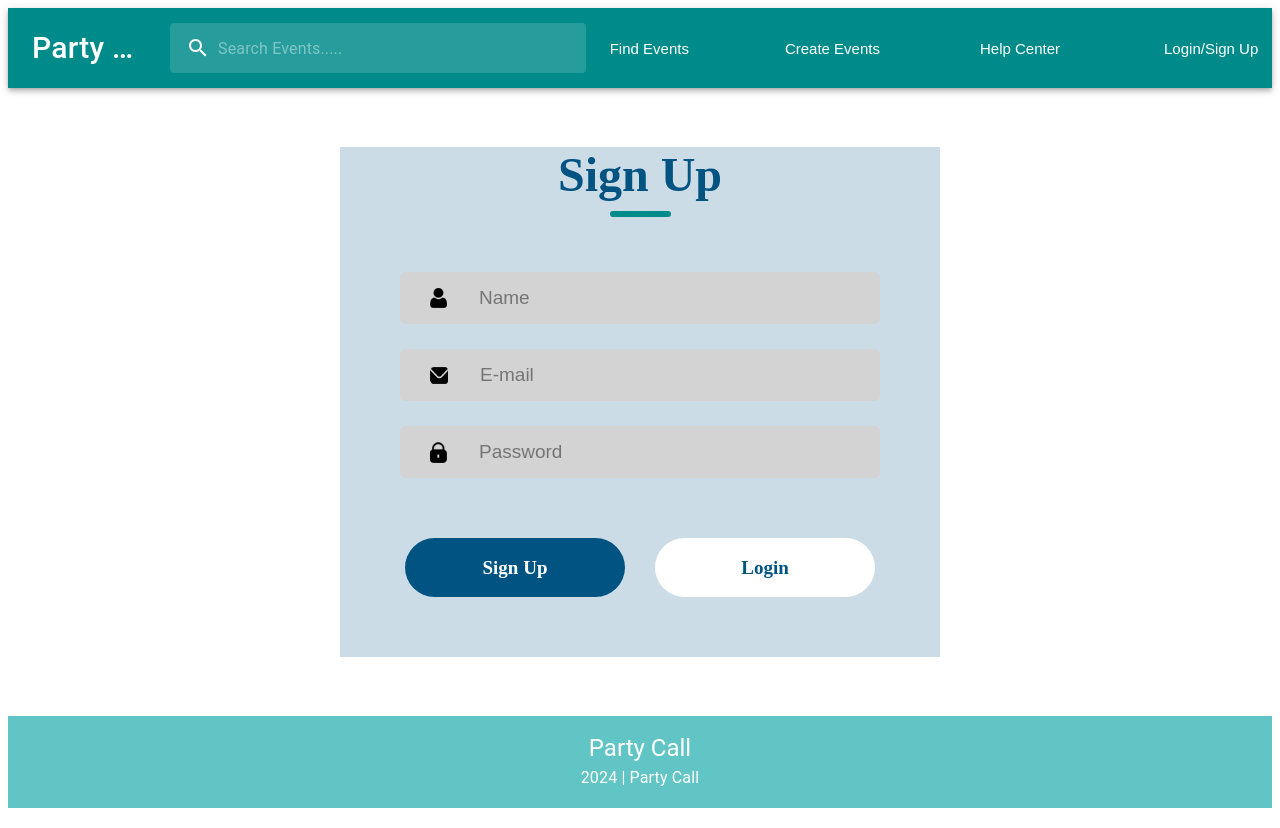
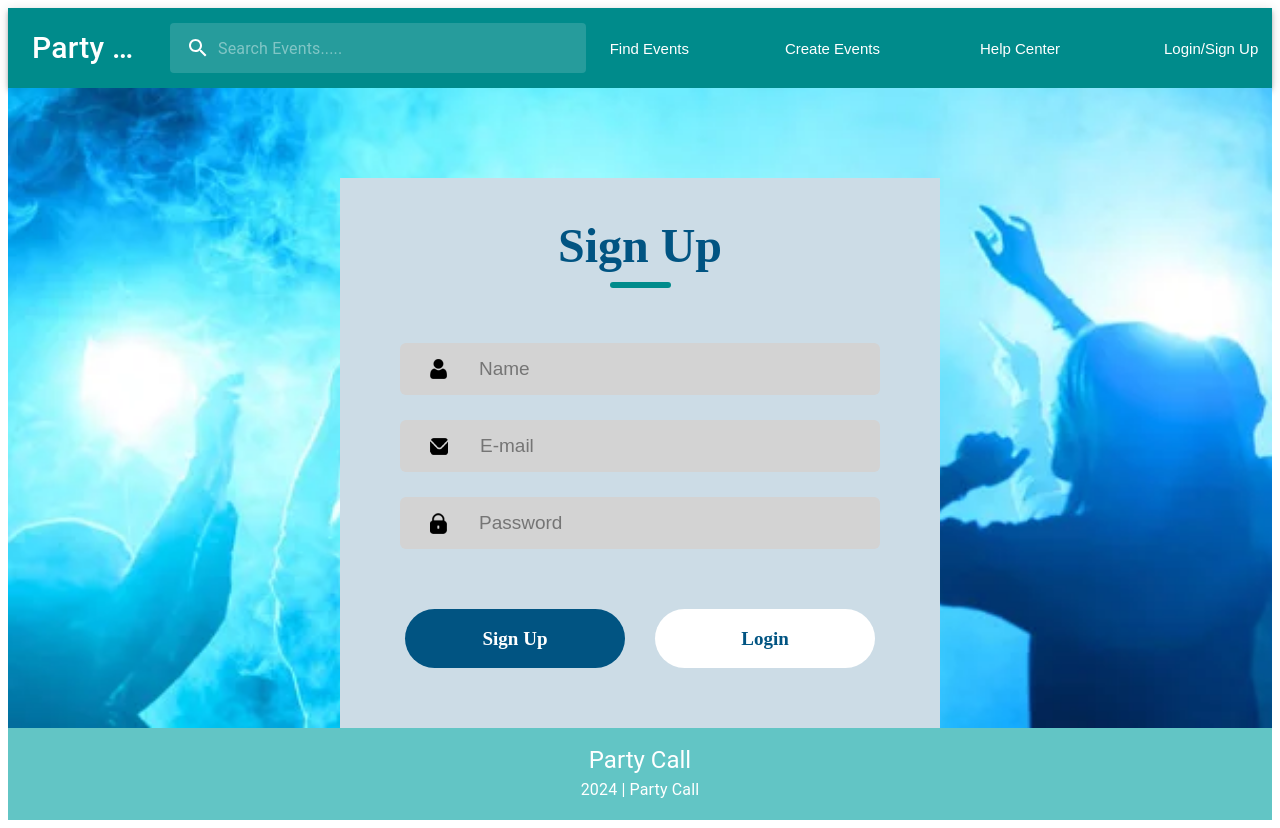
Before and after one commit to robhardial/party-call-front, a React (Vite) app in the folder party-call/: page /login in a window 1280 px wide. Built offline with nearby package versions, Linux system fonts and the light colour scheme.

Commit message:
Changes made to login sign up page

```diff
--- a/party-call/src/components/Hero/HeroComponent.css
+++ b/party-call/src/components/Hero/HeroComponent.css
@@ -5,7 +5,7 @@
 
   .hero-image {
     width: 100%;
-    height: auto;
+    height: 100%;
     display: block;
   }
 
--- a/party-call/src/components/Login/LoginBox.css
+++ b/party-call/src/components/Login/LoginBox.css
@@ -7,6 +7,7 @@
 }
 
 .header{
+    padding-top: 40px;
     display: flex;
     flex-direction: column;
     align-items: center;
--- a/party-call/src/pages/Layout.css
+++ b/party-call/src/pages/Layout.css
@@ -2,11 +2,19 @@
     display: flex;
     flex-direction: column;
     min-height: 100vh;
-    /* Use 100% of the viewport height */
+    /* Ensure full viewport height */
+    margin: 0;
+    padding: 0;
+}
+
+.header, .footer {
+    margin: 0;
+    padding: 0;
 }
 
 .main-content {
     flex: 1;
     width: 100%;
-    /* Expands to fill available space, pushing the footer down */
+    padding: 0; /* Remove padding around main content */
+    margin: 0; /* Ensure no extra space */
 }
--- a/party-call/src/pages/Layout.tsx
+++ b/party-call/src/pages/Layout.tsx
@@ -8,7 +8,7 @@ import './Layout.css'
 const Layout: React.FC = () =>{
     return (
         <div className="layout-container">
-            <HeaderComponent />
+            <HeaderComponent className="header"/>
             <main className="main-content">
                 <Outlet />
             </main>
--- /dev/null
+++ b/party-call/src/pages/LoginPage/LoginPage.css
@@ -0,0 +1,14 @@
+.background-img{
+    background-image: url("../../assets/login.jpg");
+    background-size: cover;
+    background-position: center;
+    height: 80vh;
+    width: 100%;
+    display: 'flex';
+    justify-content: center;
+    align-items: center;
+}
+
+.login-box{
+    padding-top: 90px;
+}
--- a/party-call/src/pages/LoginPage/LoginPage.tsx
+++ b/party-call/src/pages/LoginPage/LoginPage.tsx
@@ -1,11 +1,14 @@
 import React from "react"
 import LoginBox from "../../components/Login/LoginBox"
+import '../LoginPage/LoginPage.css'
 
 const LoginPage: React.FC = () => {
 
     return(
-        <div>
-            <LoginBox/>
+        <div className="background-img">
+            <div className="login-box">
+                <LoginBox />
+            </div>
         </div>
     )
 }
```
Also changed, not shown: party-call/src/components/Header/HeaderComponent.tsx (+7 -1 lines), party-call/src/assets/login.jpg (added).
